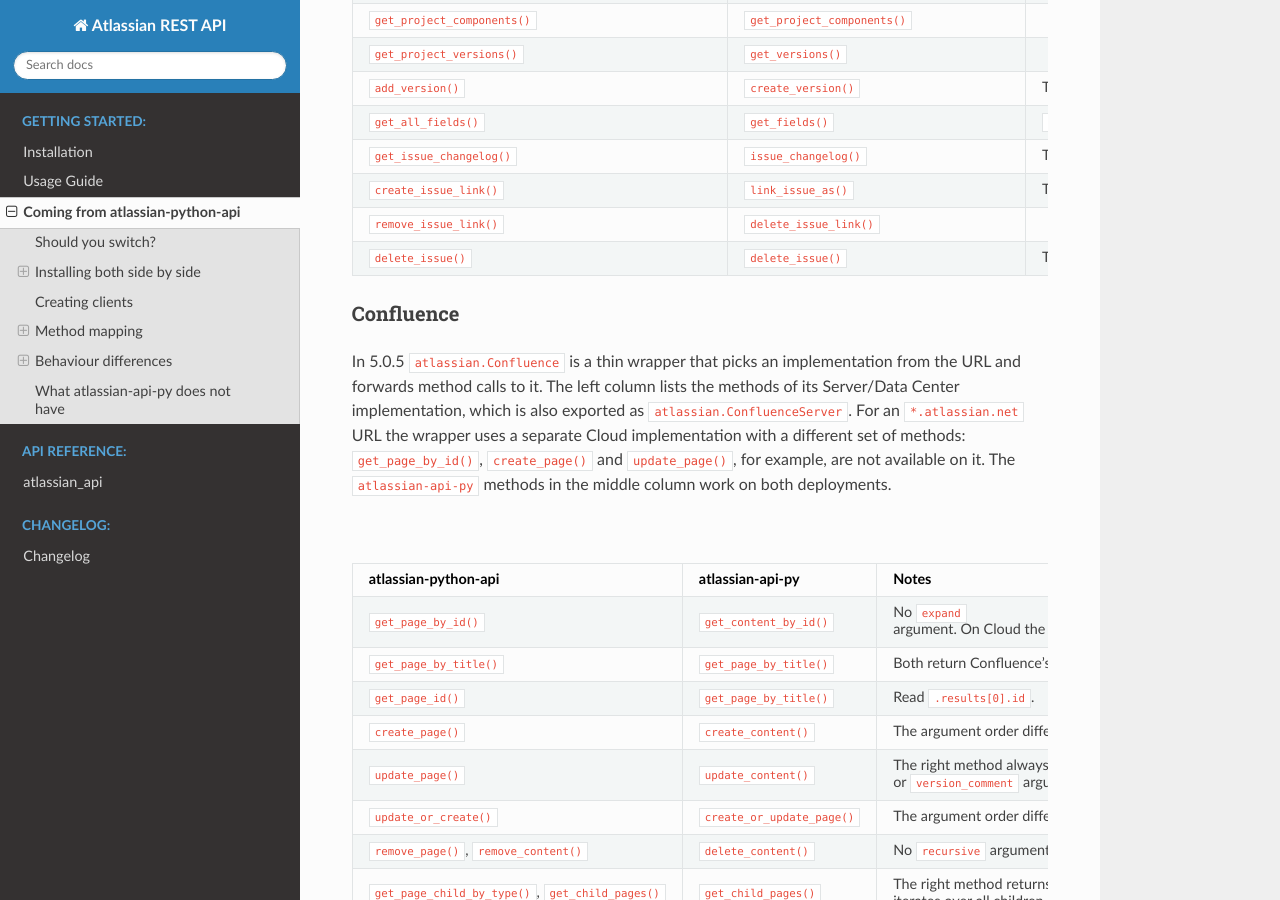
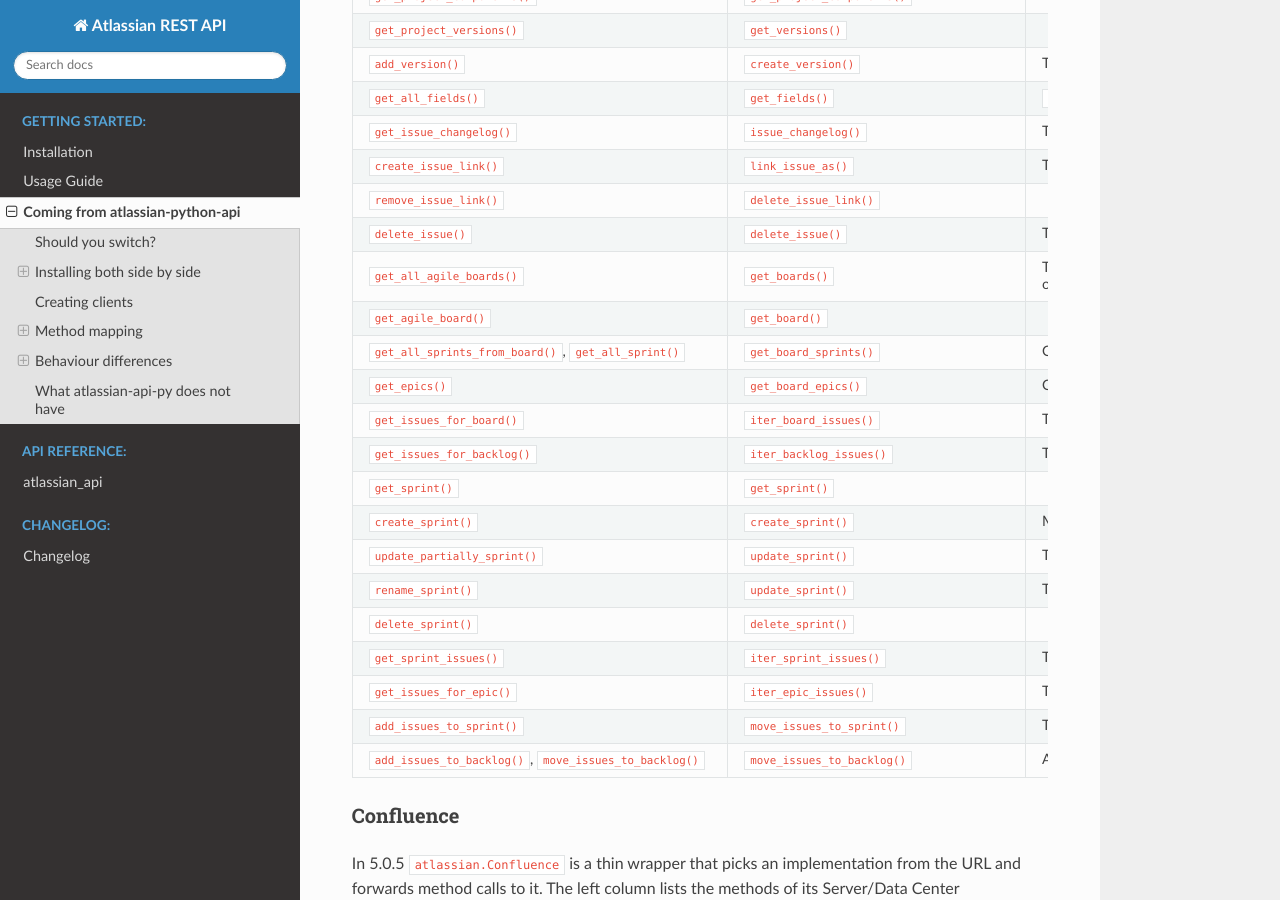
Before and after one commit to shenxianpeng/atlassian-api-py, a Sphinx documentation site: the page built from docs/migration.rst, in a window 1280 px wide and 900 px high, scrolled down 5527 px. Built offline with Sphinx 7.4.7 and the Read the Docs theme 3.1.0, drawn with Linux system fonts in a browser that asks for light colours; some of the changed text lies outside the part shown.

Commit message:
docs: map the Jira Software methods now that boards, sprints and epics exist
Agile support was merged in #127, so the page no longer lists it as
missing and the Jira table gains 16 rows for boards, sprints and epics.

```diff
--- a/docs/migration.rst
+++ b/docs/migration.rst
@@ -402,6 +402,65 @@ here.
      - The left method asks Jira to delete sub-tasks too
        (``delete_subtasks=True`` by default). The right one does not send
        that parameter.
+   * - ``get_all_agile_boards()``
+     - ``get_boards()``
+     - The left method returns one page as Jira sends it. The right one collects every page into a list; ``limit`` caps the total.
+       ``board_name`` and ``project_key`` on the left are ``name`` and
+       ``project`` on the right.
+   * - ``get_agile_board()``
+     - ``get_board()``
+     -
+   * - ``get_all_sprints_from_board()``, ``get_all_sprint()``
+     - ``get_board_sprints()``
+     - One page on the left, every page as a list on the right. ``state``
+       carries over.
+   * - ``get_epics()``
+     - ``get_board_epics()``
+     - One page on the left, every page as a list on the right. ``done``
+       is ``False`` by default on the left; on the right it is ``None``,
+       which returns finished and unfinished epics.
+   * - ``get_issues_for_board()``
+     - ``iter_board_issues()``
+     - The left method returns one page. The right one yields every issue
+       and has no ``expand`` argument; ``fields`` is a list.
+   * - ``get_issues_for_backlog()``
+     - ``iter_backlog_issues()``
+     - The left method returns the first page only.
+   * - ``get_sprint()``
+     - ``get_sprint()``
+     -
+   * - ``create_sprint()``
+     - ``create_sprint()``
+     - Mind the order: the left method takes ``name`` first, the right one
+       ``board_id`` first.
+   * - ``update_partially_sprint()``
+     - ``update_sprint()``
+     - The left method takes the request body as ``data``. The right one
+       takes ``name``, ``state``, ``start_date``, ``end_date`` and ``goal``
+       as keyword arguments.
+   * - ``rename_sprint()``
+     - ``update_sprint()``
+     - The left method replaces the sprint (``PUT``); the right one changes
+       only the fields you pass.
+   * - ``delete_sprint()``
+     - ``delete_sprint()``
+     -
+   * - ``get_sprint_issues()``
+     - ``iter_sprint_issues()``
+     - The left method returns the page selected by ``start`` and
+       ``limit``. The right one yields every issue, and on Cloud it uses
+       the ``/rest/software/1.0`` endpoint that replaces the deprecated one.
+   * - ``get_issues_for_epic()``
+     - ``iter_epic_issues()``
+     - The left method is scoped to a board (``board_id``) and returns one
+       page. The right one takes the epic only and yields every issue.
+   * - ``add_issues_to_sprint()``
+     - ``move_issues_to_sprint()``
+     - The right method sends the issues 50 per request, the most Jira
+       accepts in one call.
+   * - ``add_issues_to_backlog()``, ``move_issues_to_backlog()``
+     - ``move_issues_to_backlog()``
+     - As above, 50 issues per request on the right.
 
 Confluence
 ~~~~~~~~~~
@@ -847,8 +906,9 @@ What atlassian-api-py does not have
 If one of these matters to you, stay with ``atlassian-python-api`` or use both
 libraries side by side.
 
-* **Jira:** no Jira Software (Agile) API: boards, sprints, epics and
-  backlogs. No Jira Service Management. No filters, dashboards, groups,
+* **Jira:** no Jira Service Management. Of Jira Software, boards, sprints
+  and epics can be read and issues moved, but there is no board creation or
+  configuration, velocity or ranking. No filters, dashboards, groups,
   permissions, issue properties or remote links, and no project or user
   administration.
 * **Confluence:** no space creation, deletion or permissions, no templates,
```
Also changed, not shown: other parts of docs/migration.rst (+3 -3 lines).
